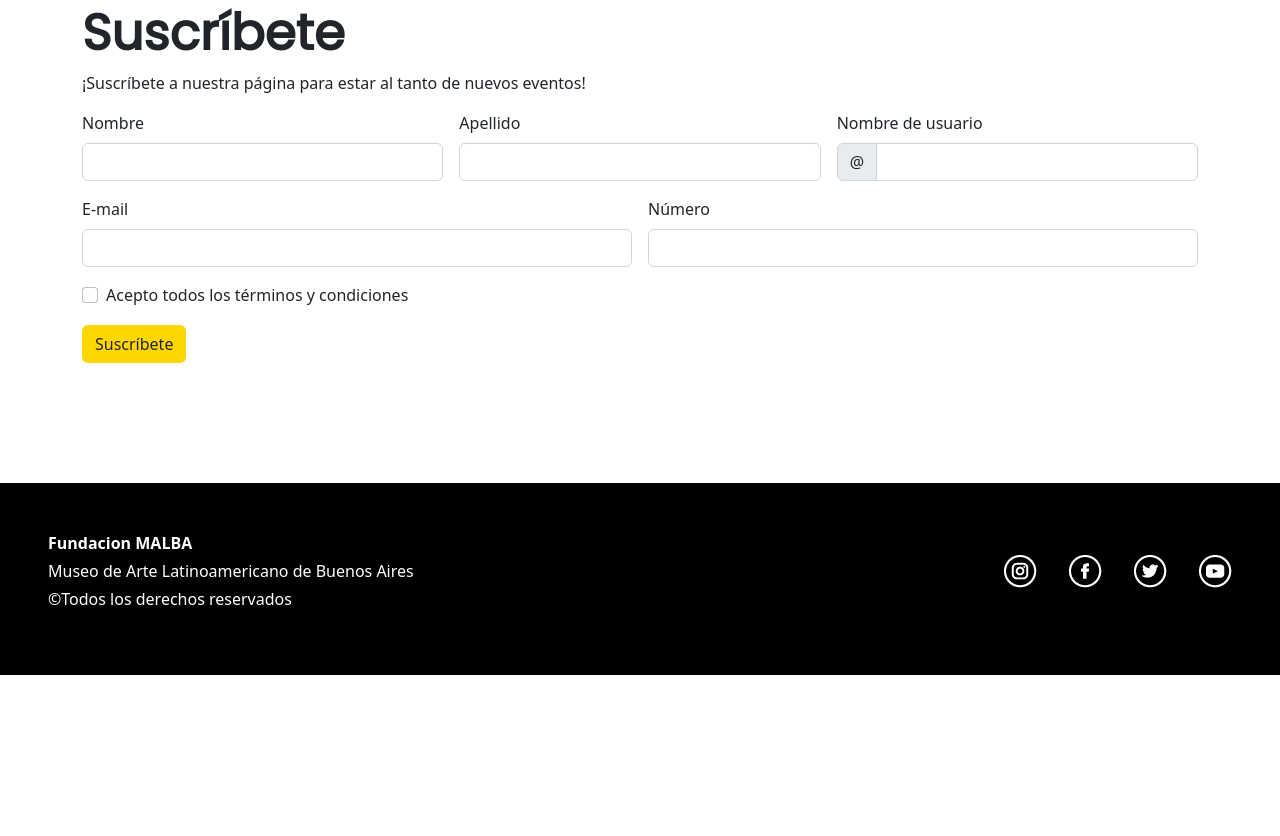
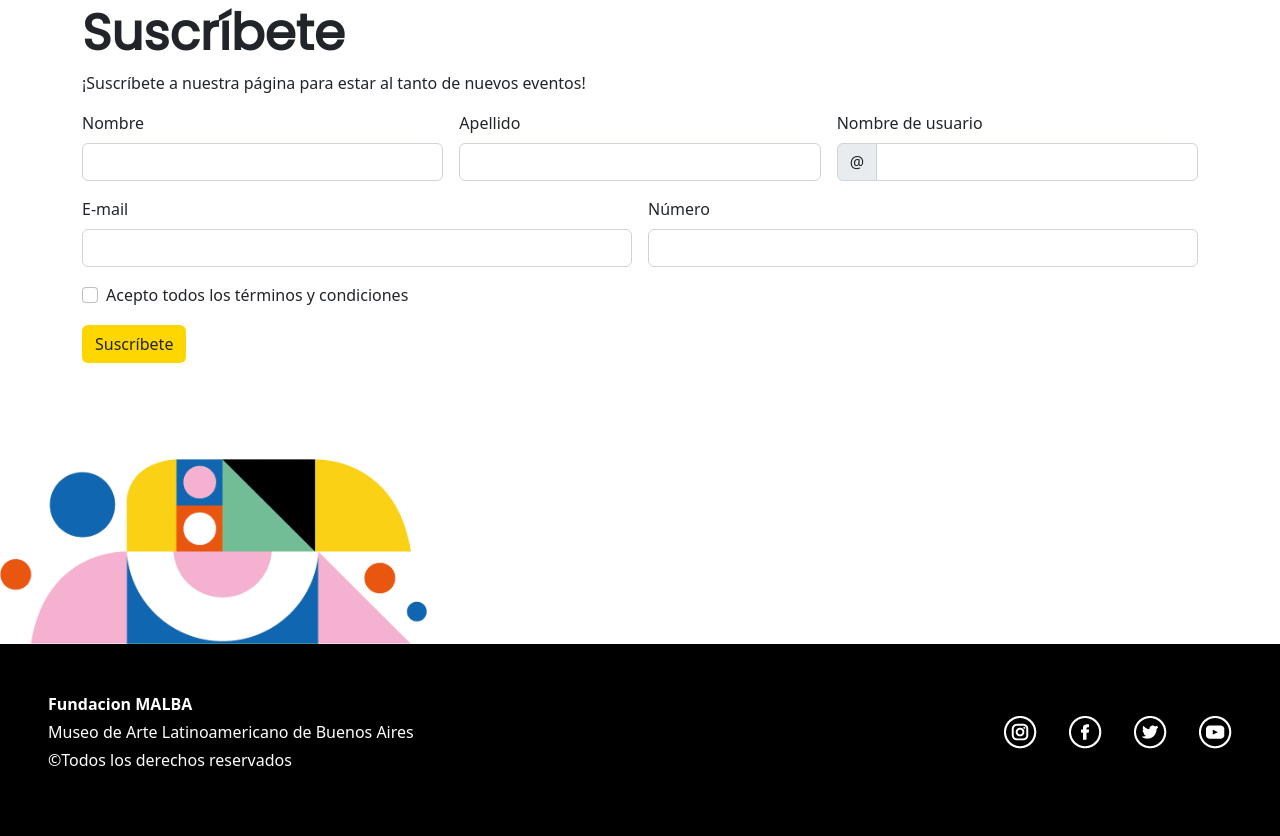
Before and after one commit to Belen-Monte/MALBA, a plain HTML site: page index.html in a window 1280 px wide. Shown: the part 4467-5303 px from the top of the page. Before the commit the page ends 5142 px from the top, so only its background shows below. Drawn offline with nearby package versions, Linux system fonts and the light colour scheme.

Commit message:
Update index.html

```diff
--- a/index.html
+++ b/index.html
@@ -423,7 +423,7 @@
 
 
         <div class="mt-5 pt-5">
-            <img class="col-10 col-sm-4" src="img/deco3.png" alt="">
+            <img class="col-10 col-sm-4" src="img/deco.png" alt="">
         </div>
 
 
```
